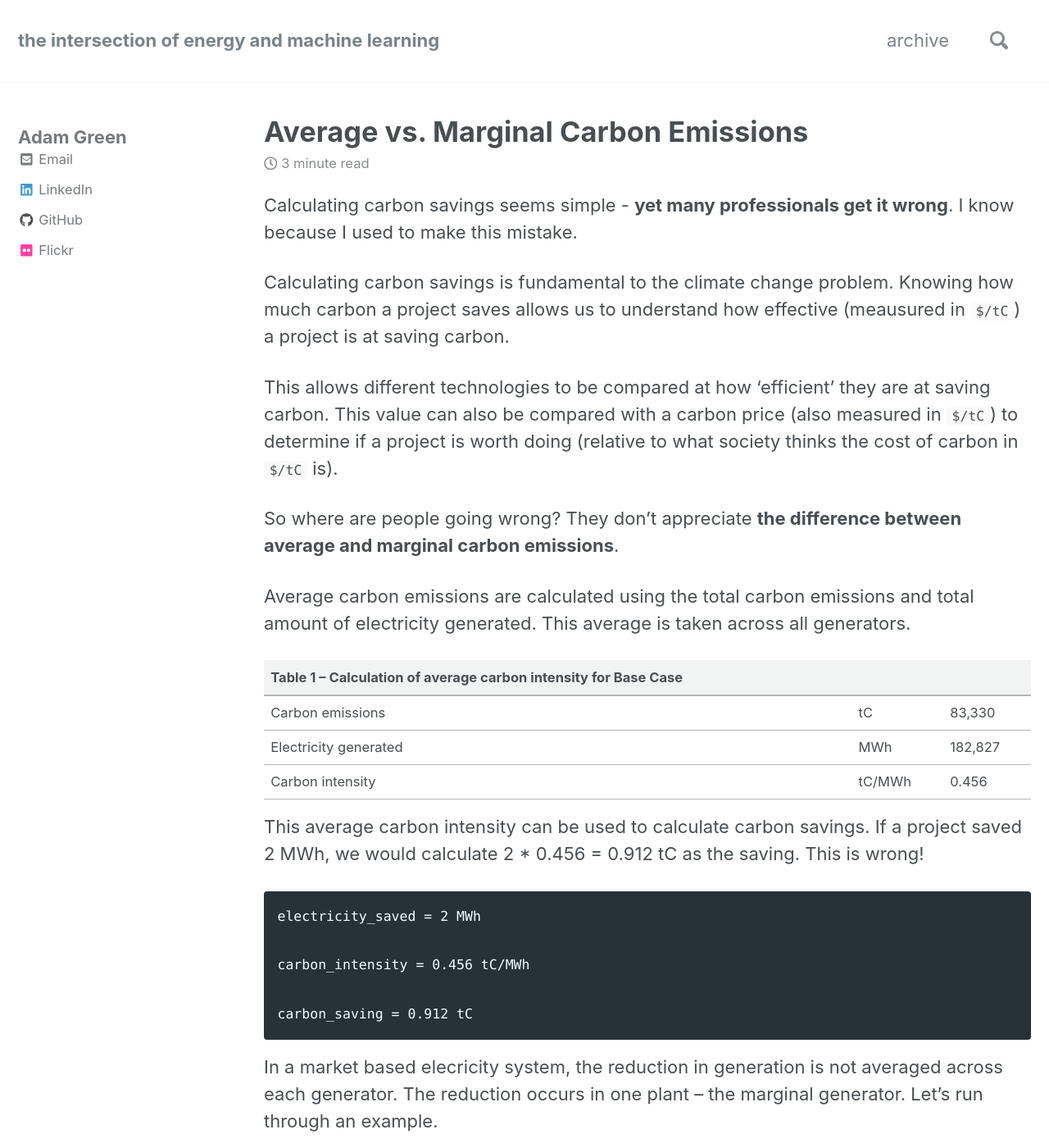
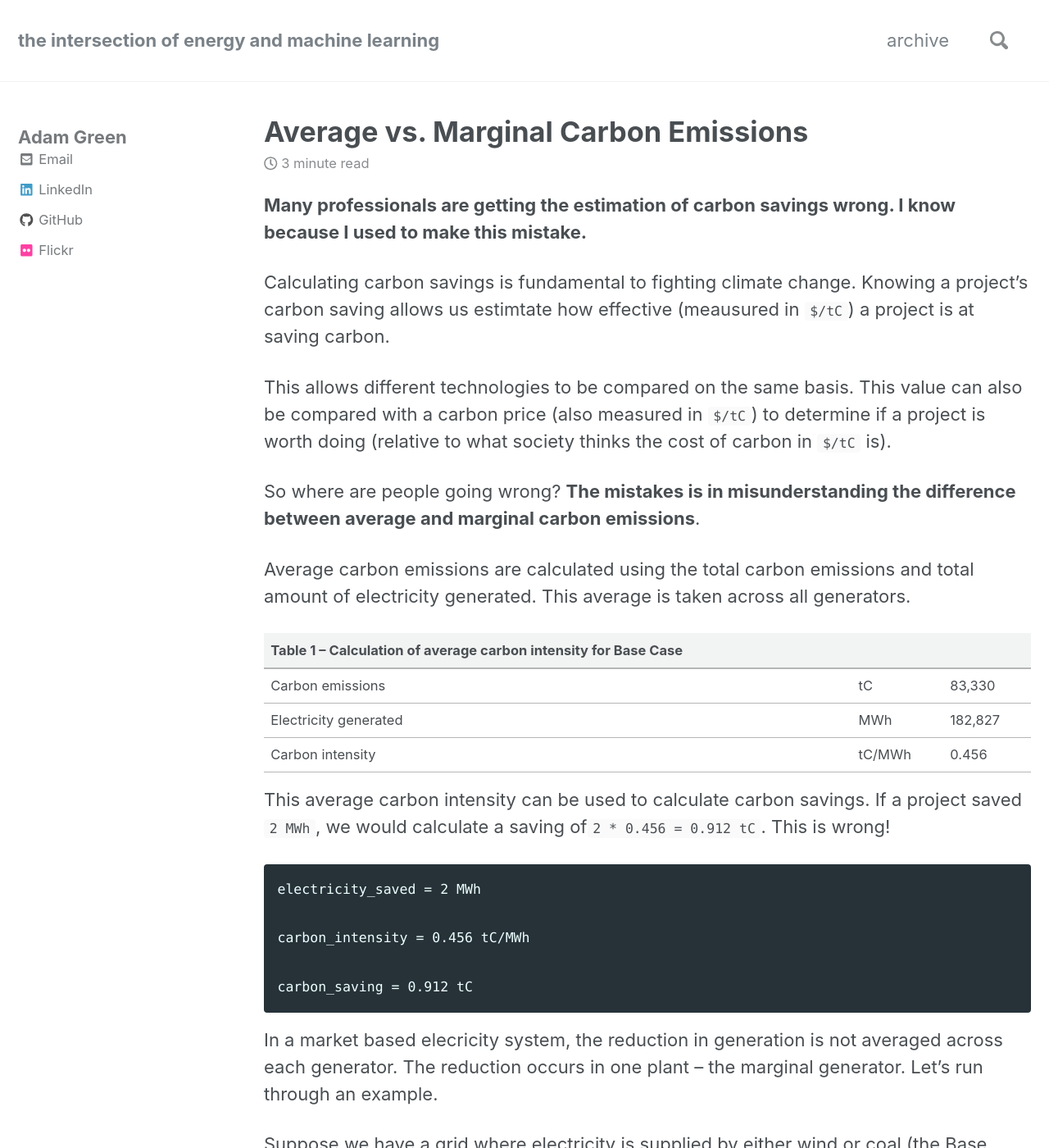
Before and after one commit to ADGEfficiency/adgefficiency.github.io, a Jekyll site: the page built from _posts/2017-02-02-energy-basics-average-vs-marginal-carbon-emissions.md, in a window 1280 px wide and 1400 px high. Shown: the whole window at 82% size. Built offline with Jekyll 4.4.1, drawn with Linux system fonts in a browser that asks for light colours; nearby versions of some CDN libraries; some of the changed text lies outside the part shown.

Commit message:
excerpts

````diff
--- a/_posts/2017-02-02-energy-basics-average-vs-marginal-carbon-emissions.md
+++ b/_posts/2017-02-02-energy-basics-average-vs-marginal-carbon-emissions.md
@@ -7,13 +7,13 @@ excerpt: Many professionals are getting this wrong.
 
 ---
 
-Calculating carbon savings seems simple - **yet many professionals get it wrong**.  I know because I used to make this mistake.
+**Many professionals are getting the estimation of carbon savings wrong.  I know because I used to make this mistake.**
 
-Calculating carbon savings is fundamental to the climate change problem.  Knowing how much carbon a project saves allows us to understand how effective (meausured in `$/tC`) a project is at saving carbon.
+Calculating carbon savings is fundamental to fighting climate change.  Knowing a project's carbon saving allows us estimtate how effective (meausured in `$/tC`) a project is at saving carbon.
 
-This allows different technologies to be compared at how 'efficient' they are at saving carbon.  This value can also be compared with a carbon price (also measured in `$/tC`) to determine if a project is worth doing (relative to what society thinks the cost of carbon in `$/tC` is).
+This allows different technologies to be compared on the same basis.  This value can also be compared with a carbon price (also measured in `$/tC`) to determine if a project is worth doing (relative to what society thinks the cost of carbon in `$/tC` is).
 
-So where are people going wrong?  They don't appreciate **the difference between average and marginal carbon emissions**.
+So where are people going wrong?  **The mistakes is in misunderstanding the difference between average and marginal carbon emissions**.
 
 Average carbon emissions are calculated using the total carbon emissions and total amount of electricity generated.  This average is taken across all generators.
 
@@ -23,7 +23,7 @@ Average carbon emissions are calculated using the total carbon emissions and tot
 |Electricity generated|	MWh|	182,827|
 |Carbon intensity|	tC/MWh|	0.456|
 
-This average carbon intensity can be used to calculate carbon savings.  If a project saved 2 MWh, we would calculate 2 * 0.456 = 0.912 tC as the saving.  This is wrong!
+This average carbon intensity can be used to calculate carbon savings.  If a project saved `2 MWh`, we would calculate a saving of`2 * 0.456 = 0.912 tC`.  This is wrong!
 
 ```
 electricity_saved = 2 MWh
@@ -74,5 +74,4 @@ The excellent [electricityMap](https://www.electricitymap.org/?page=map&solar=fa
 
 electricityMap also have a tecnical blog post on calculating marginal carbon intensities.
 
-
 Thanks for reading!
````
Also changed, not shown: other parts of _posts/2017-02-02-energy-basics-average-vs-marginal-carbon-emissions.md (+1 -1 lines).
